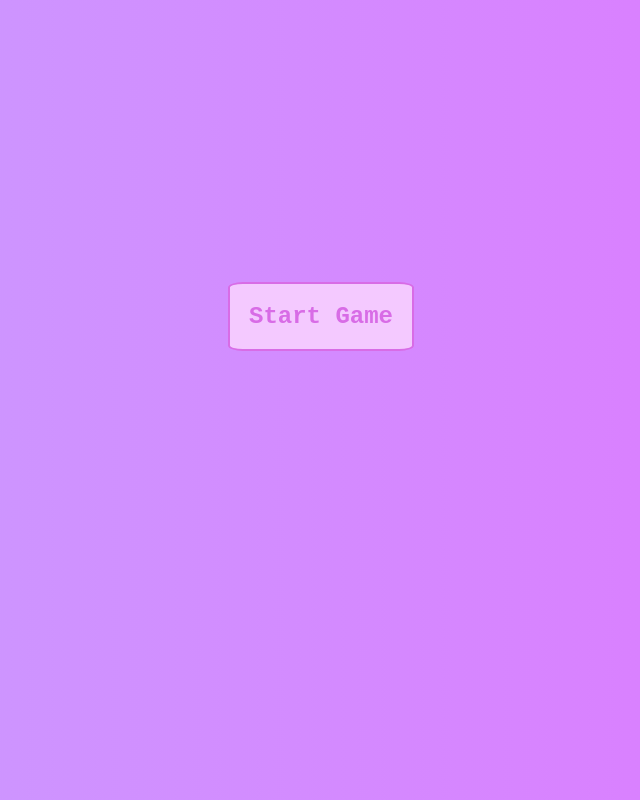
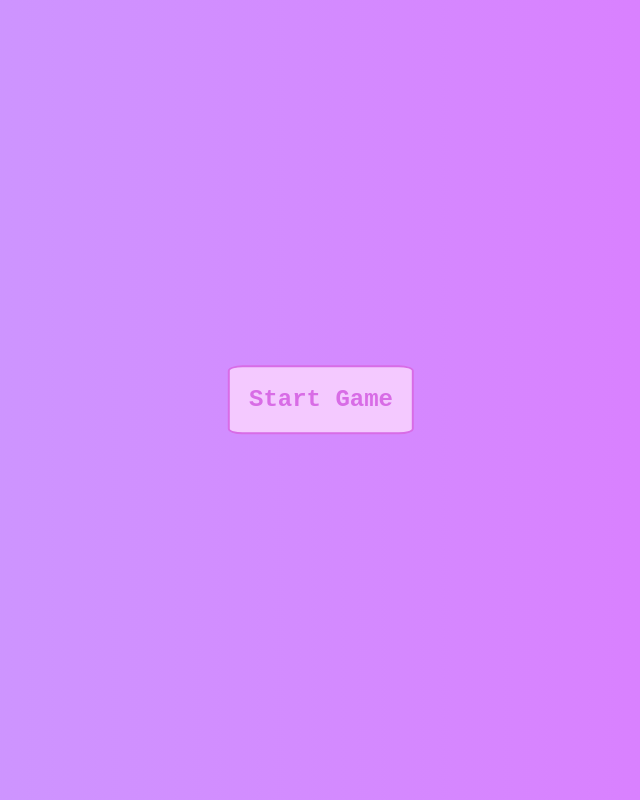
Before and after one commit to carme24036/carme24036.github.io, a website built with Vite: page Games/BubblePopGame/index.html in a window 1280 px wide. Shown: the whole page, without its empty margins (319-959 px from the left). Built offline with nearby package versions, Linux system fonts and the light colour scheme.

Commit message:
changed stuff

```diff
--- a/Games/BubblePopGame/game.js
+++ b/Games/BubblePopGame/game.js
@@ -86,7 +86,6 @@ document.addEventListener('DOMContentLoaded', () => {
           gameLayer.style.height = "100%";
           gameLayer.style.textAlign = "center";
 
-
           const startButton = document.createElement("button");
           startButton.textContent = "Start Game";
           startButton.style.padding = "1.5%";
@@ -94,17 +93,25 @@ document.addEventListener('DOMContentLoaded', () => {
           startButton.style.backgroundColor = "#f4c9ff";
           startButton.style.border = "2px solid #d86ce6";
           startButton.style.borderRadius = "8%";
-          startButton.style.marginTop = "22%";
           startButton.style.fontFamily = "monospace";
-          startButton.style.fontWeight = "Bolder";
+          startButton.style.fontWeight = "Bold";
           startButton.style.fontSize = "24px";
+
+          // make the startButton centered in the gameLayer using style
+          startButton.style.position = "absolute";
+          startButton.style.top = "50%";
+          startButton.style.left = "50%";
+          startButton.style.transform = "translate(-50%, -50%)";
 
           startButton.addEventListener("click", startGame);
 
           gameLayer.appendChild(startButton);
           // add the gameLayer to the body
           document.body.appendChild(gameLayer);
+
      }
+
+
 
      createGameLayer();
 });
--- a/Games/BubblePopGame/style.css
+++ b/Games/BubblePopGame/style.css
@@ -16,7 +16,9 @@ body {
      /* Sky Blue */
      border-radius: 10px;
      overflow: hidden;
-     border: 3px solid rgb(146, 66, 221);
+     /* make a gradient border */
+     border: 5px solid rgb(146, 66, 221);
+     box-shadow: 0 0 20px rgb(146, 66, 221);
      padding: 3%;
      z-index: 1;
 }
@@ -54,10 +56,11 @@ body {
      cursor: pointer;
 }
 
-@media screen and (max-width: 800px) {
+/* add mobile optimization */
+
+@media screen and (max-width: 764px) {
      #game-container {
           width: 90%;
-          height: 80%;
+          height: 60%;
      }
-
 }
```
